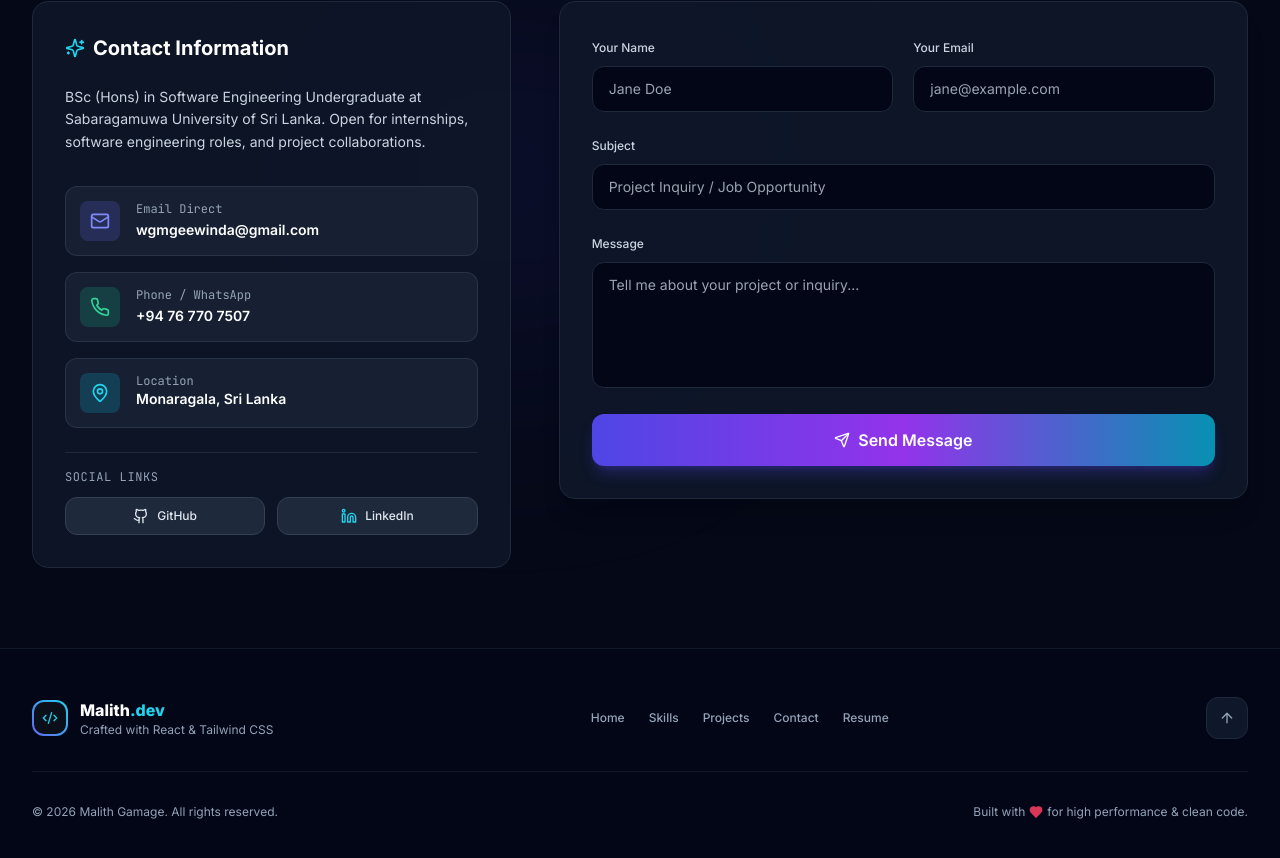
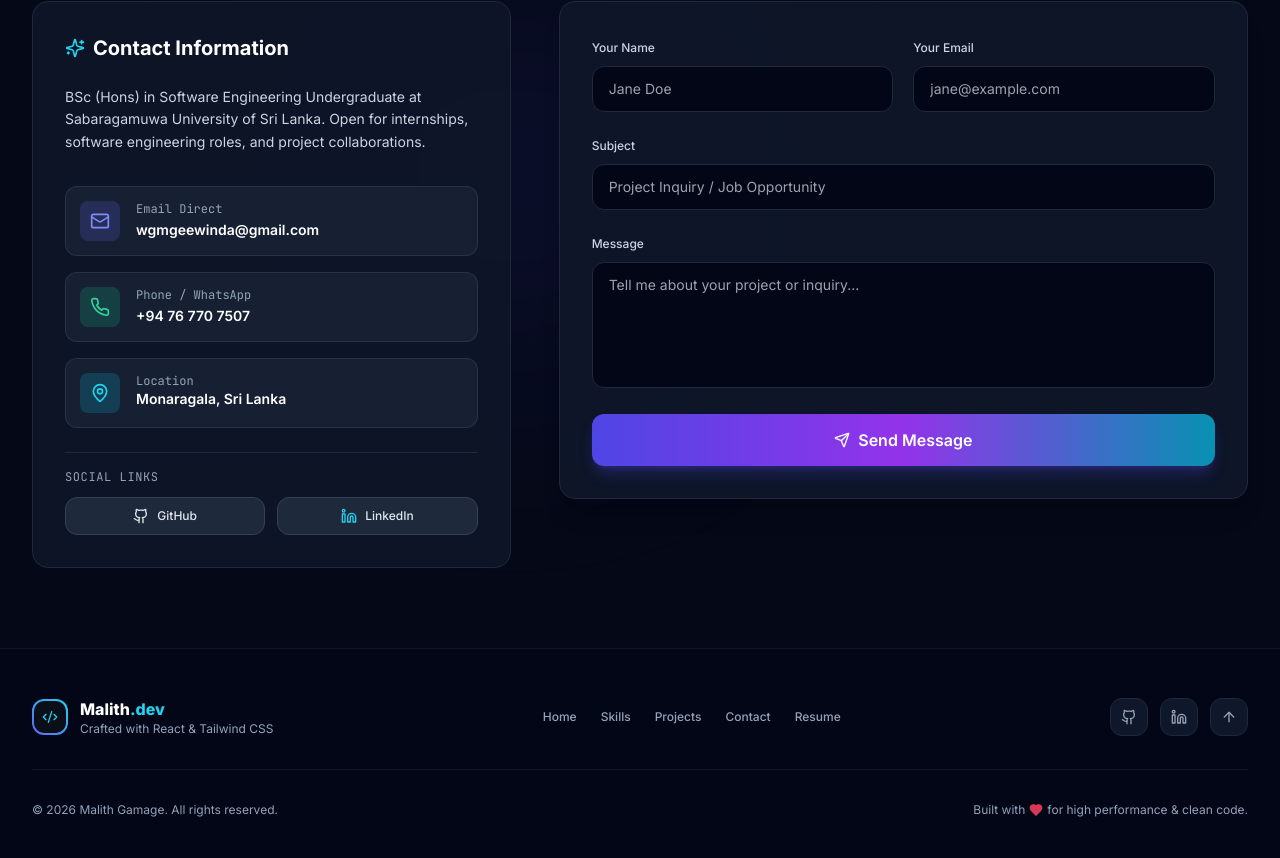
Before and after one commit to Malith-Gamage/portfolio, a React (Vite) app: page / in a window 1280 px wide. Shown: the part 3086-3944 px from the top of the page. Built offline with nearby package versions, Linux system fonts and the light colour scheme.

Commit message:
contacts updated

```diff
--- a/src/components/Footer.jsx
+++ b/src/components/Footer.jsx
@@ -25,7 +25,7 @@ export default function Footer() {
             </div>
           </div>
 
-          {/* Nav Quick Links */}
+          {/* Nav Quick Links & Socials */}
           <div className="flex flex-wrap items-center gap-6 text-xs text-slate-400 font-medium">
             <a href="#hero" className="hover:text-white transition-colors">Home</a>
             <a href="#skills" className="hover:text-white transition-colors">Skills</a>
@@ -34,15 +34,35 @@ export default function Footer() {
             <a href="/resume.pdf" target="_blank" rel="noopener noreferrer" className="hover:text-white transition-colors">Resume</a>
           </div>
 
+          <div className="flex items-center gap-3">
+            <a
+              href="https://github.com/Malith-Gamage"
+              target="_blank"
+              rel="noopener noreferrer"
+              className="p-2.5 rounded-xl bg-slate-900 border border-slate-800 text-slate-400 hover:text-white hover:border-slate-700 transition-all"
+              aria-label="GitHub Profile"
+            >
+              <Github className="w-4 h-4" />
+            </a>
+            <a
+              href="https://www.linkedin.com/in/malith-gamage-715b7b280/"
+              target="_blank"
+              rel="noopener noreferrer"
+              className="p-2.5 rounded-xl bg-slate-900 border border-slate-800 text-slate-400 hover:text-cyan-400 hover:border-slate-700 transition-all"
+              aria-label="LinkedIn Profile"
+            >
+              <Linkedin className="w-4 h-4" />
+            </a>
             {/* Back To Top Button */}
             <button
               onClick={scrollToTop}
-            className="p-3 rounded-xl bg-slate-900 border border-slate-800 text-slate-400 hover:text-white hover:border-slate-700 transition-all group"
+              className="p-2.5 rounded-xl bg-slate-900 border border-slate-800 text-slate-400 hover:text-white hover:border-slate-700 transition-all group"
               aria-label="Back to top"
               id="back-to-top-btn"
             >
               <ArrowUp className="w-4 h-4 group-hover:-translate-y-1 transition-transform" />
             </button>
+          </div>
         </div>
 
         {/* Copyright & Subtext */}
```
Lines whose indentation alone changed are shown as unchanged.
